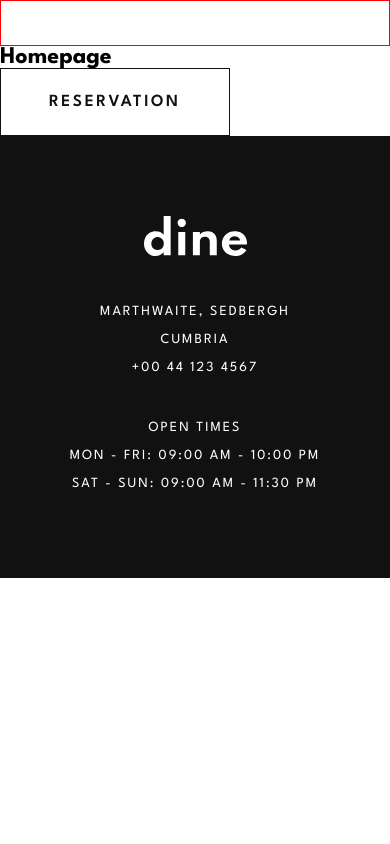
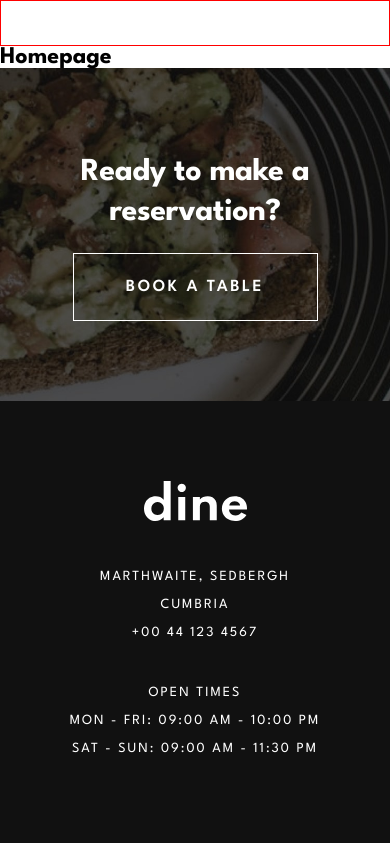
Before and after one commit to EdwinSch/react-dine-restaurant, a React (Vite) app: page / in a window 390 px wide. Built offline with nearby package versions, Linux system fonts and the light colour scheme.

Commit message:
add: incentive component + styles

```diff
--- a/src/components/Button/buttons.css
+++ b/src/components/Button/buttons.css
@@ -1,4 +1,5 @@
 .btn-light {
+  min-width: 245px;
   padding: 25px 48px;
   border: 1px solid var(--white);
   background-color: transparent;
@@ -12,6 +13,10 @@
   transition: 250ms ease;
 
   &:hover {
+    background-color: var(--white);
+    color: var(--mirage);
+  }
+  &:active {
     background-color: var(--white);
     color: var(--mirage);
   }
@@ -34,4 +39,8 @@
     background-color: var(--cod);
     color: var(--white);
   }
+  &:active {
+    background-color: var(--cod);
+    color: var(--white);
+  }
 }
--- /dev/null
+++ b/src/components/Incentive/Incentive.jsx
@@ -0,0 +1,17 @@
+import Button from "../Button/Button";
+
+const Incentive = () => {
+  return (
+    <section className="incentive-container">
+      <h4 className="heading--lg--invert">Ready to make a reservation?</h4>
+      <Button
+        page="/reservation"
+        variant="btn-light"
+        label="book a table"
+        type="button"
+      />
+    </section>
+  );
+};
+
+export default Incentive;
--- /dev/null
+++ b/src/components/Incentive/incentive.css
@@ -0,0 +1,35 @@
+.incentive-container {
+  padding: 88px var(--paddingDefault);
+  background-image: url(../../assets/homepage/ready-bg-desktop.jpg);
+  background-repeat: no-repeat;
+  background-size: cover;
+  background-position: center;
+  display: flex;
+  align-items: center;
+  justify-content: space-between;
+
+  /* Response Tablet */
+  @media only screen and (max-width: 1000px) {
+    padding: 80px 88px 64px 88px;
+    background-image: url(../../assets/homepage/ready-bg-tablet@2x.jpg);
+    flex-direction: column;
+    gap: 24px;
+
+    & h4 {
+      text-align: center;
+    }
+  }
+
+  /* Response Mobile */
+  @media only screen and (max-width: 450px) {
+    padding: 85px 65px 80px 65px;
+    background-image: url(../../assets/homepage/ready-bg-mobile@2x.jpg);
+    gap: 20px;
+
+    & h4 {
+      font-size: 32px;
+      line-height: 40px;
+      letter-spacing: -0.4px;
+    }
+  }
+}
--- a/src/pages/Homepage.jsx
+++ b/src/pages/Homepage.jsx
@@ -1,6 +1,6 @@
-import Button from "../components/Button/Button";
 import LogoHeader from "../components/LogoHeader/LogoHeader";
 
+import Incentive from "../components/Incentive/Incentive";
 import Footer from "../components/Footer/Footer";
 
 const Homepage = () => {
@@ -8,12 +8,8 @@ const Homepage = () => {
     <main>
       <LogoHeader />
       <h2>Homepage</h2>
-      <Button
-        page="/reservation"
-        variant="btn-dark"
-        label="reservation"
-        type="button"
-      />
+
+      <Incentive />
       <Footer />
     </main>
   );
--- a/src/styles/component-styles.css
+++ b/src/styles/component-styles.css
@@ -1,3 +1,4 @@
 @import "../components/Button/buttons.css";
 @import "../components/LogoHeader/logo-header.css";
+@import "../components/Incentive/incentive.css";
 @import "../components/Footer/footer.css";
--- a/src/styles/index.css
+++ b/src/styles/index.css
@@ -65,6 +65,15 @@ main {
   line-height: 48px;
   letter-spacing: -0.5px;
 }
+.heading--lg--invert {
+  font-family: inherit;
+  color: var(--white);
+  font-size: 3rem;
+  font-weight: 700;
+  line-height: 48px;
+  letter-spacing: -0.5px;
+}
+
 .heading--med {
   color: var(--mirage);
   font-family: inherit;
```
